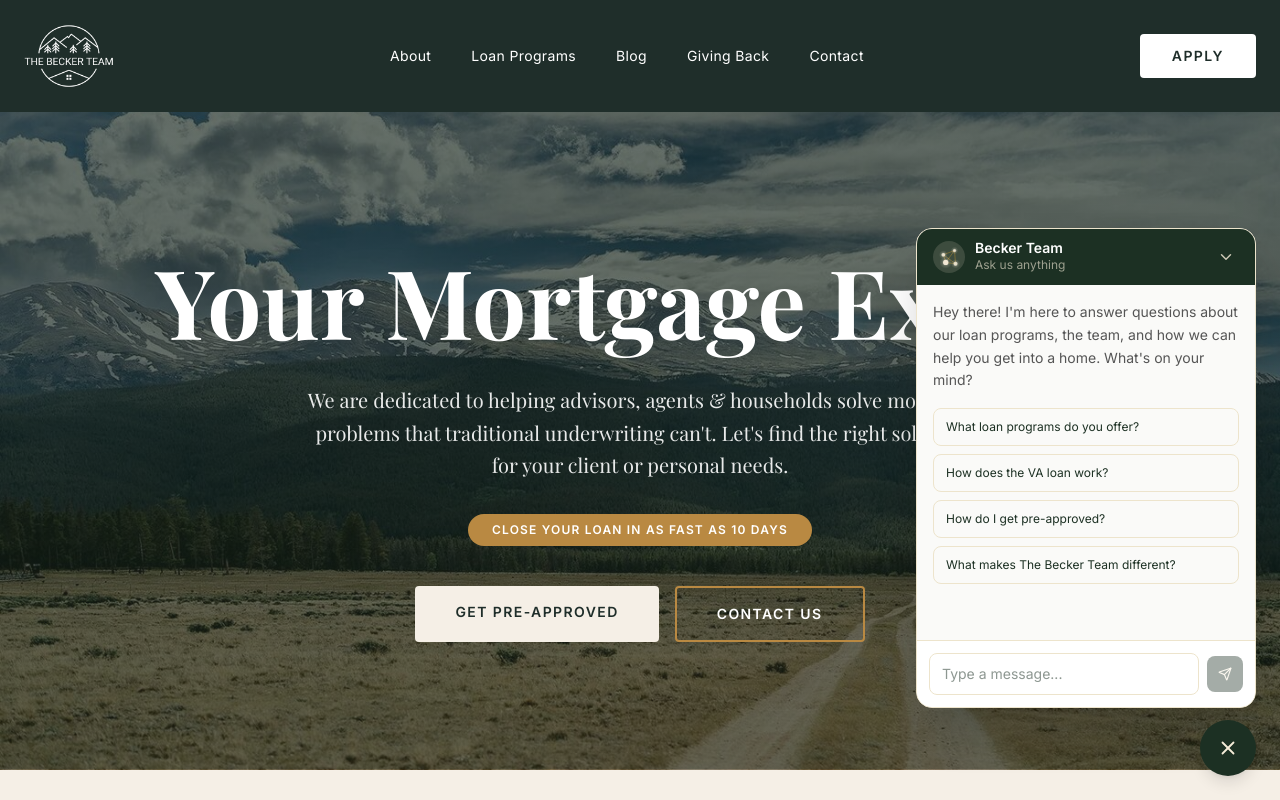
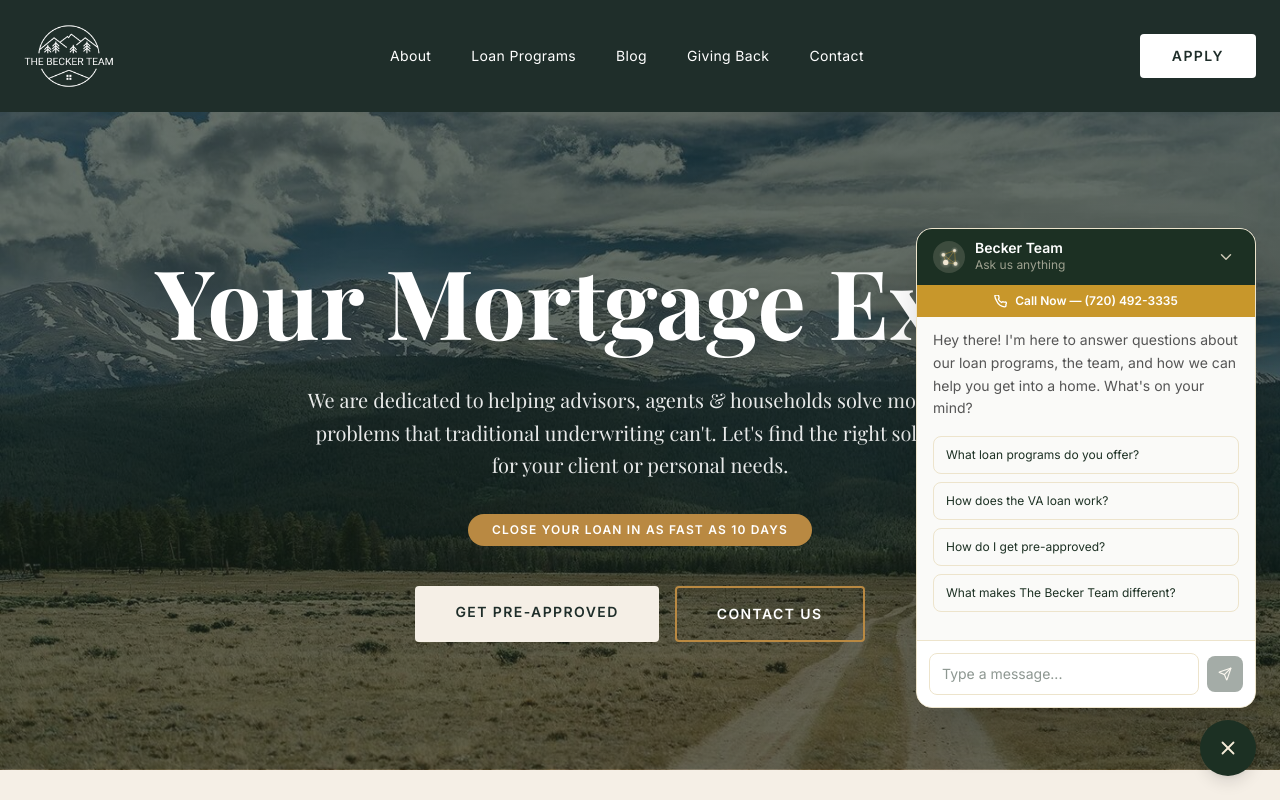
Before and after one commit to AppStudioPros/becker-team, a Next.js app: page / in a window 1280 px wide. Both pictures are taken after a click on the button "Chat with us". Shown: the top 800 px of the page. Built offline with nearby package versions, Linux system fonts and the light colour scheme.

Commit message:
fix: correct model name, add Call Now bar, Clear Chat, CTA after each response

```diff
--- a/app/api/chat/route.ts
+++ b/app/api/chat/route.ts
@@ -37,8 +37,8 @@ export async function POST(req: NextRequest) {
       'content-type': 'application/json',
     },
     body: JSON.stringify({
-      model: 'claude-haiku-4-5',
-      max_tokens: 200,
+      model: 'claude-3-haiku-20240307',
+      max_tokens: 180,
       system: SYSTEM_PROMPT,
       messages: messages.slice(-6), // keep last 3 turns for context
     }),
--- a/components/ChatWidget.tsx
+++ b/components/ChatWidget.tsx
@@ -154,7 +154,8 @@ export default function ChatWidget() {
           style={{ width: '340px', height: '480px', backgroundColor: '#fff', border: '1px solid #ede4cc' }}
         >
           {/* Header */}
-          <div className="flex items-center justify-between px-4 py-3 shrink-0" style={{ backgroundColor: '#1c3023' }}>
+          <div className="shrink-0" style={{ backgroundColor: '#1c3023' }}>
+            <div className="flex items-center justify-between px-4 py-3">
               <div className="flex items-center gap-2.5">
                 <div className="w-8 h-8 rounded-full flex items-center justify-center" style={{ backgroundColor: 'rgba(245,236,216,0.15)' }}>
                   <NodeOrb className="w-6 h-6" />
@@ -164,9 +165,30 @@ export default function ChatWidget() {
                   <p className="text-xs mt-0.5" style={{ color: 'rgba(245,236,216,0.6)' }}>Ask us anything</p>
                 </div>
               </div>
+              <div className="flex items-center gap-2">
+                {messages.length > 0 && (
+                  <button
+                    onClick={() => setMessages([])}
+                    className="text-xs px-2.5 py-1 rounded transition-colors hover:bg-white/10"
+                    style={{ color: 'rgba(245,236,216,0.6)' }}
+                  >
+                    Clear
+                  </button>
+                )}
                 <button onClick={() => setOpen(false)} className="p-1 rounded hover:bg-white/10 transition-colors">
                   <ChevronDown size={18} color="rgba(245,236,216,0.8)" />
                 </button>
+              </div>
+            </div>
+            {/* Call Now bar */}
+            <a
+              href="tel:7204923335"
+              className="flex items-center justify-center gap-2 py-2 text-xs font-semibold transition-opacity hover:opacity-90"
+              style={{ backgroundColor: '#c8972b', color: '#fff' }}
+            >
+              <svg width="13" height="13" viewBox="0 0 24 24" fill="none" stroke="currentColor" strokeWidth="2.5" strokeLinecap="round" strokeLinejoin="round"><path d="M22 16.92v3a2 2 0 0 1-2.18 2 19.79 19.79 0 0 1-8.63-3.07A19.5 19.5 0 0 1 4.69 10.5 19.79 19.79 0 0 1 1.61 2 2 2 0 0 1 3.6 0h3a2 2 0 0 1 2 1.72 12.84 12.84 0 0 0 .7 2.81 2 2 0 0 1-.45 2.11L8.09 7.91a16 16 0 0 0 6 6l.91-.91a2 2 0 0 1 2.11-.45 12.84 12.84 0 0 0 2.81.7A2 2 0 0 1 22 16.92z"/></svg>
+              Call Now — (720) 492-3335
+            </a>
           </div>
 
           {/* Messages */}
@@ -192,7 +214,7 @@ export default function ChatWidget() {
             )}
 
             {messages.map((m, i) => (
-              <div key={i} className={`flex ${m.role === 'user' ? 'justify-end' : 'justify-start'}`}>
+              <div key={i} className={`flex flex-col ${m.role === 'user' ? 'items-end' : 'items-start'}`}>
                 <div
                   className="px-3.5 py-2.5 rounded-2xl text-sm leading-relaxed max-w-[85%]"
                   style={m.role === 'user'
@@ -202,6 +224,15 @@ export default function ChatWidget() {
                 >
                   {m.content}
                 </div>
+                {m.role === 'assistant' && i === messages.length - 1 && (
+                  <a
+                    href="/contact"
+                    className="mt-2 text-xs font-semibold px-3 py-1.5 rounded-lg transition-opacity hover:opacity-90"
+                    style={{ backgroundColor: '#1c3023', color: '#f5ecd8' }}
+                  >
+                    Schedule a Free Call →
+                  </a>
+                )}
               </div>
             ))}
 
```
Lines whose indentation alone changed are shown as unchanged.
